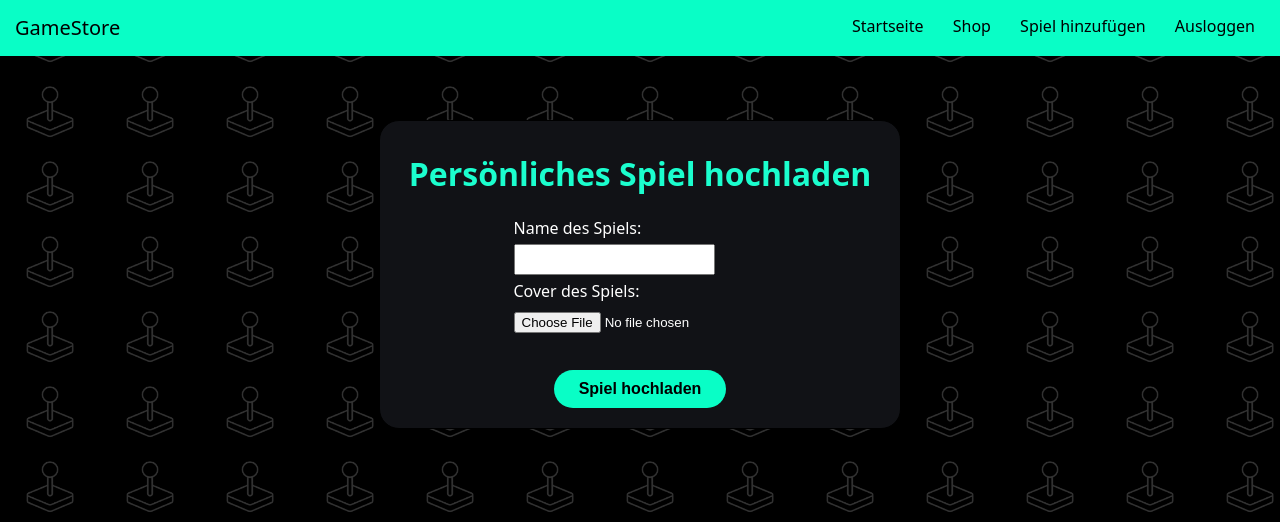
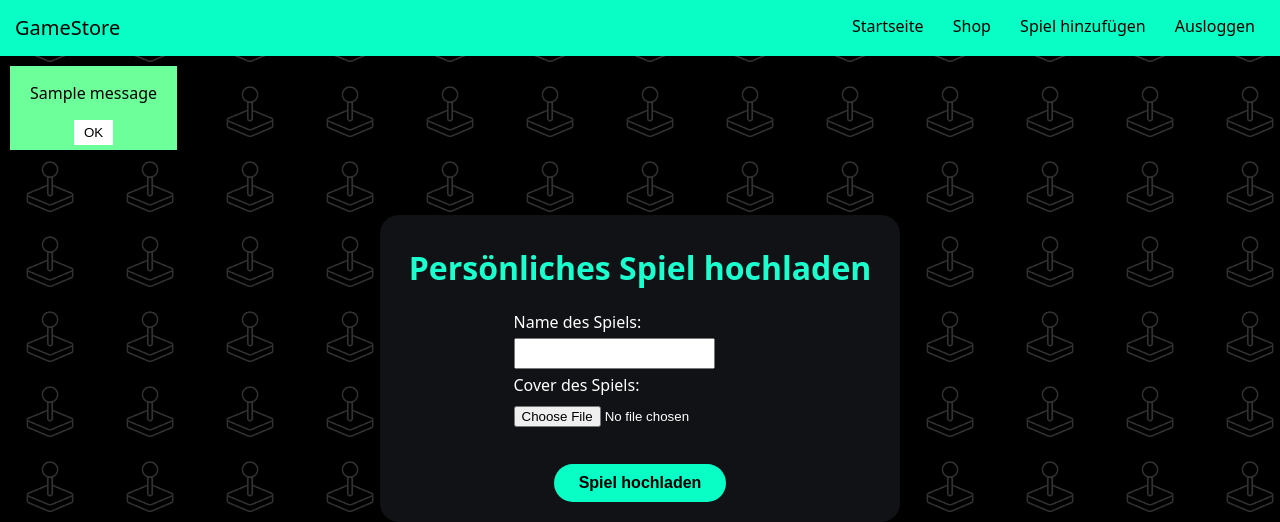
Before and after one commit to Basil902/Frontend-Projekt, a Flask app: a page that uses templates/persönliches_spiel_hinzufügen.html in a window 1280 px wide. Shown: the top 522 px of the page. Run offline with Flask 3, Linux system fonts and the light colour scheme; a user stored in the database is signed in; tables that the repository leaves empty hold one stand-in row (values such as "Sample post"); one stand-in notice (Sample message) is shown; some libraries are stand-ins or nearby versions.

Commit message:
Update template for adding personal games

```diff
--- a/templates/persönliches_spiel_hinzufügen.html
+++ b/templates/persönliches_spiel_hinzufügen.html
@@ -3,6 +3,18 @@
 {% block title %}Spiel zur persönlichen Bibliothek hinzufügen{% endblock %}
 
 {% block content %}
+
+{% with messages = get_flashed_messages(with_categories=true) %}
+    {% if messages %}
+        {% for category, message in messages %}
+            <div id="flashMsgDiv" class=flashMsgDiv-{{category}} role="alert">
+                <p>{{ message }}</p>
+                <button type="button" class="closeBtn">OK</button>
+            </div>
+        {% endfor %}
+    {% endif %}
+{% endwith %}
+
 <div class="addGameContainer">
     <h1 class="title">Persönliches Spiel hochladen</h1>
     <form id="Form" method="post" enctype="multipart/form-data" action="{{ url_for('persönliches_spiel_hinzufügen') }}">
```
